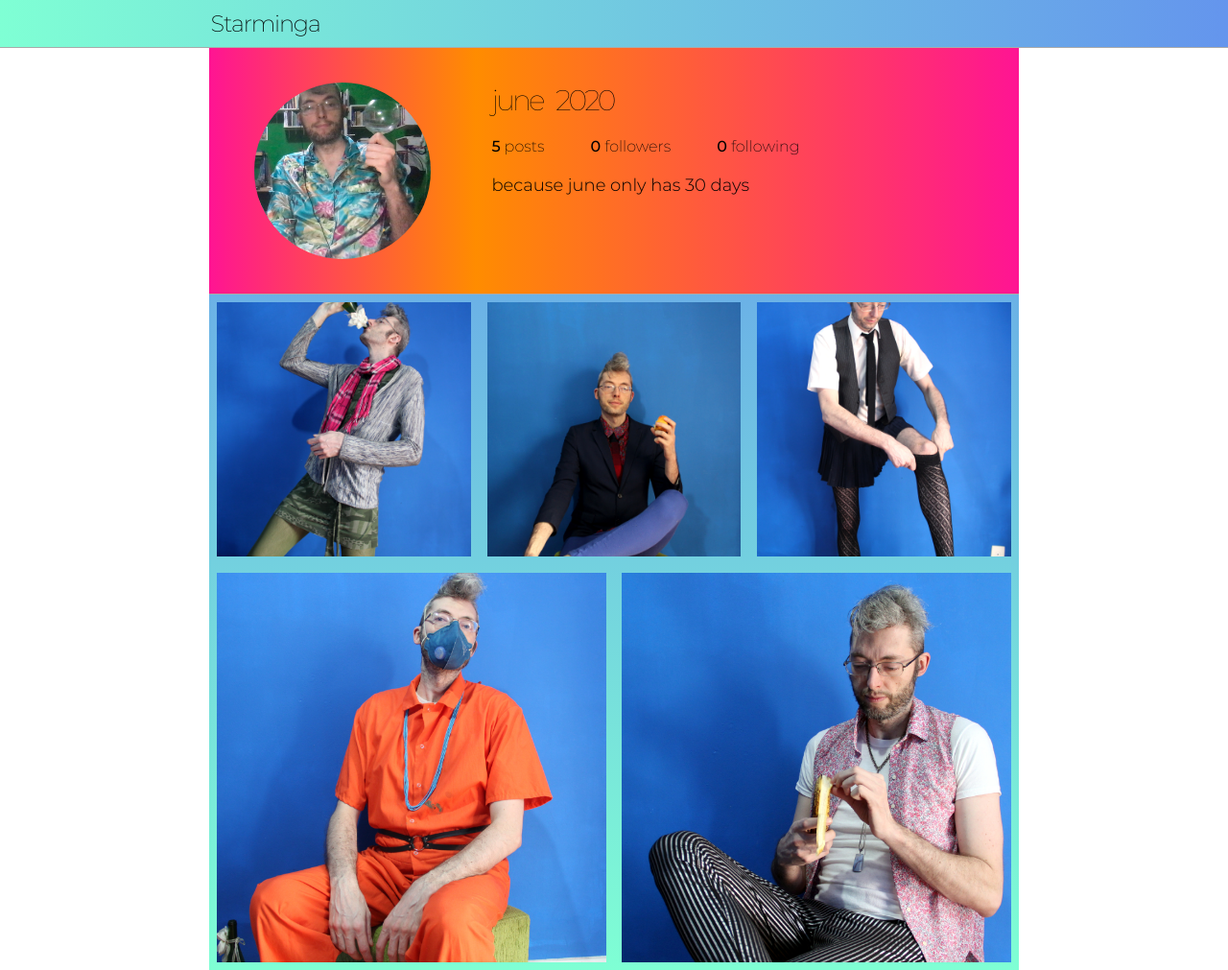
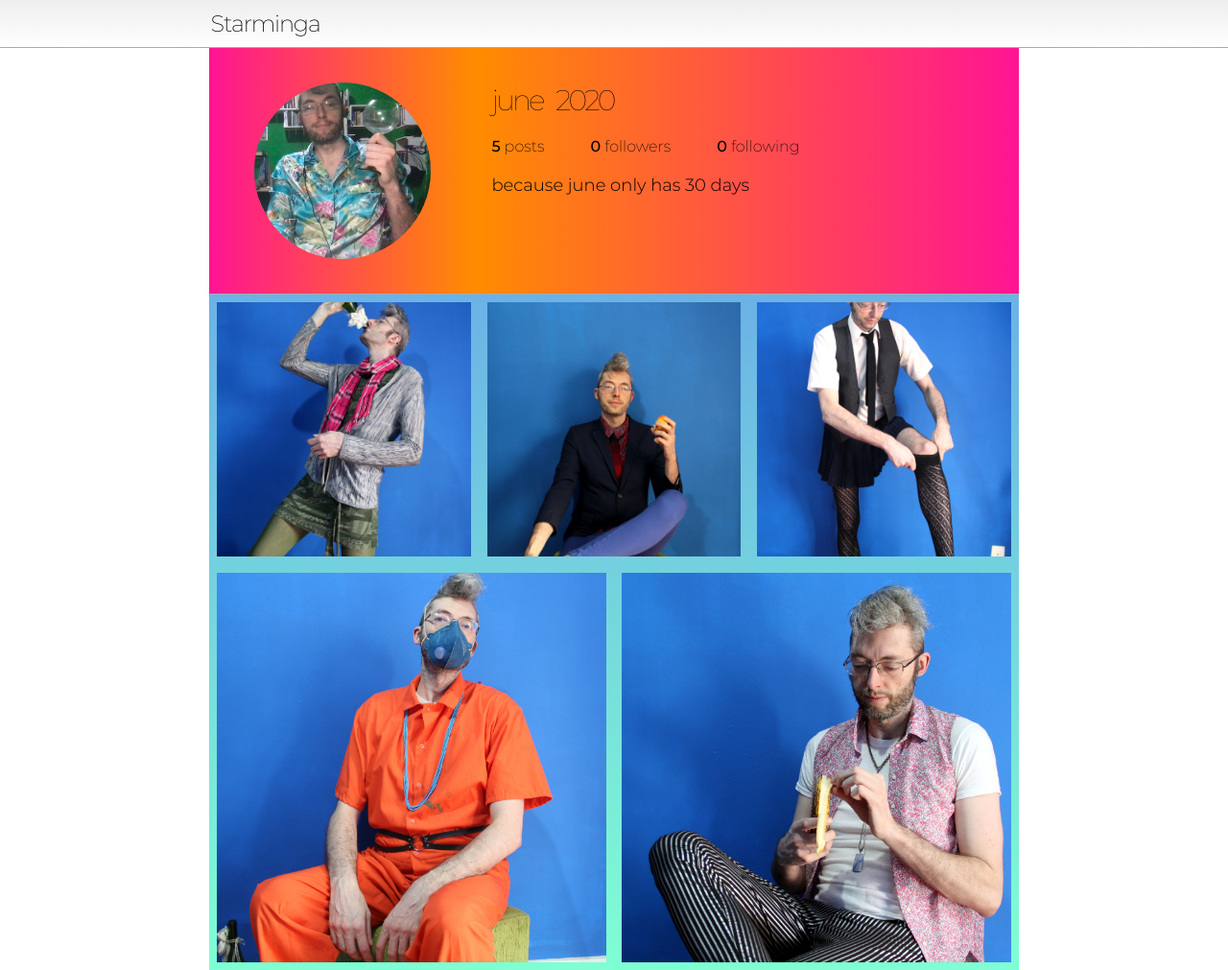
Before and after one commit to thiagohersan-www/mmmgml.thiagohersan.com, a Jekyll site: the page built from _pages/index.md, in a window 1280 px wide and 1011 px high. Shown: the whole window at 96% size. Built offline with Jekyll 4.4.1, drawn with Linux system fonts in a browser that asks for light colours; some web fonts are replaced.

Commit message:
mobile stylez

```diff
--- a/css/main.scss
+++ b/css/main.scss
@@ -25,7 +25,8 @@
   width: 100%;
   position: sticky;
   top: 0;
-  background-image: linear-gradient(90deg, aquamarine, cornflowerblue);
+  //background-image: linear-gradient(90deg, aquamarine, cornflowerblue);
+  background-image: linear-gradient(0deg, #fff, #eee);
   border-bottom: 1px solid $TEXT-MEDIUM-COLOR;
   z-index: 100;
 
@@ -54,40 +55,55 @@
   .header {
     width: 100%;
     display: flex;
-    flex-direction: row;
+    flex-direction: column;
     flex-wrap: nowrap;
-    padding: 0 16px;
     box-sizing: border-box;
     border-bottom: 1px solid $TEXT-MEDIUM-COLOR;
-    background-image: linear-gradient(180deg, blueviolet, blue);
 
     @include media-query(DESKTOP) {
-      padding: 0;
+      flex-direction: row;
     }
 
     .header-image {
-      width: 33%;
-      min-height: 256px;
-      background-image: linear-gradient(270deg, darkorange, deeppink);
+      width: 100%;
+      min-height: 128px;
+      background-image: linear-gradient(180deg, darkorange, deeppink);
+
+      @include media-query(DESKTOP) {
+        width: 33%;
+        min-height: 256px;
+        flex-direction: row;
+        background-image: linear-gradient(270deg, darkorange, deeppink);
+      }
 
       .header-profile-picture {
-        width: 66%;
-        padding-bottom: 66%;
-        margin: 36px auto;
+        width: 33%;
+        padding-bottom: 33%;
+        margin: 36px auto 12px;
         border-radius: 50%;
-        background-image: linear-gradient(90deg, darkorange, deeppink);
         background-image: url({{ site.baseurl }}/assets/covers/profile.jpg);
         background-position: right center;
         background-repeat: no-repeat;
         background-size: cover;
+
+        @include media-query(DESKTOP) {
+          width: 66%;
+          padding-bottom: 66%;
+          margin-bottom: 36px;
+        }
       }
     }
 
     .header-info {
       box-sizing: border-box;
       flex-grow: 1;
-      padding: 36px 16px;
-      background-image: linear-gradient(90deg, darkorange, deeppink);
+      padding: 0 16px 36px;
+      background-image: linear-gradient(0deg, darkorange, deeppink);
+
+      @include media-query(DESKTOP) {
+        padding: 36px 16px;
+        background-image: linear-gradient(90deg, darkorange, deeppink);
+      }
 
       .header-title {
         font-size: 30px;
@@ -99,7 +115,6 @@
         width: 100%;
         display: flex;
         flex-direction: row;
-        flex-wrap: nowrap;
         box-sizing: border-box;
 
         .header-counter + .header-counter {
```
